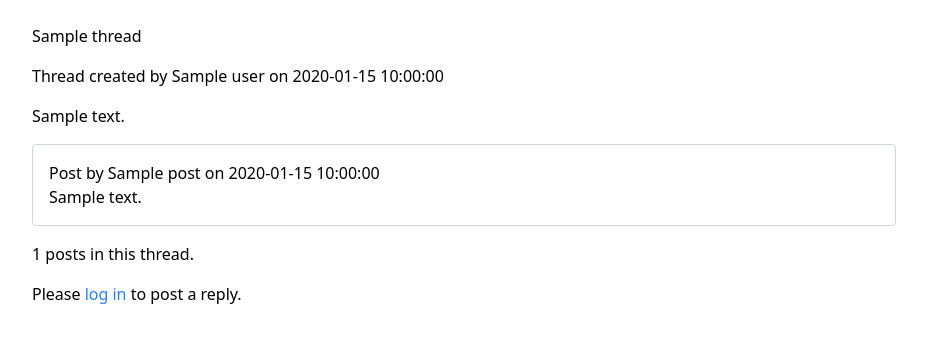
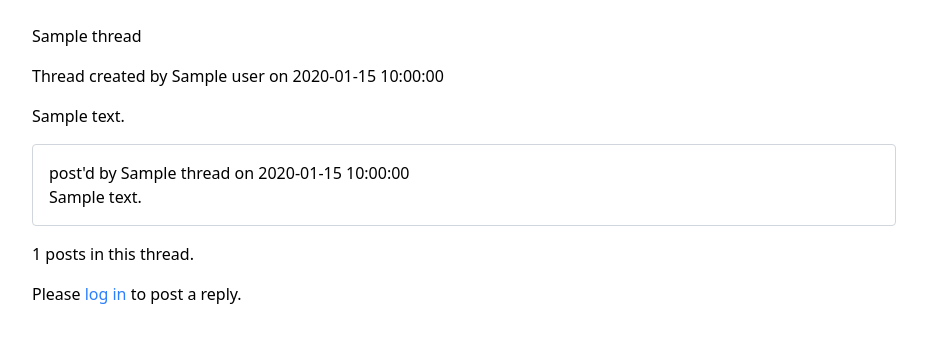
Before and after one commit to TheScreechingBagel/spacechan, a Laravel app: template resources/views/threads/show.blade.php in a window 1280 px wide. Shown: the part 53-396 px from the top of the page, without its empty margins (176-1103 px from the left). Run offline with Laravel 12, Linux system fonts and the light colour scheme; the template is opened without the code that fills it: most values are stand-ins (such as "Sample title", 1, 10 or a date in 2020); some libraries are stand-ins or nearby versions.

Commit message:
fix author/name display on subposts

```diff
--- a/resources/views/threads/show.blade.php
+++ b/resources/views/threads/show.blade.php
@@ -6,7 +6,12 @@
 
     @foreach($posts as $post)
         <article class="mb-4 rounded border border-gray-300 p-4">
-            <h3>Post by {{ $post->name }} on {{ $post->created_at}}</h3>
+            <h3><p>post'd by @if($thread->name)
+                        {{ $thread->name }}
+                    @else
+                        Anonymous
+                    @endif
+                    on {{ $thread->created_at }}</p></h3>
             <p>{{ $post->text }}</p>
         </article>
 
```
